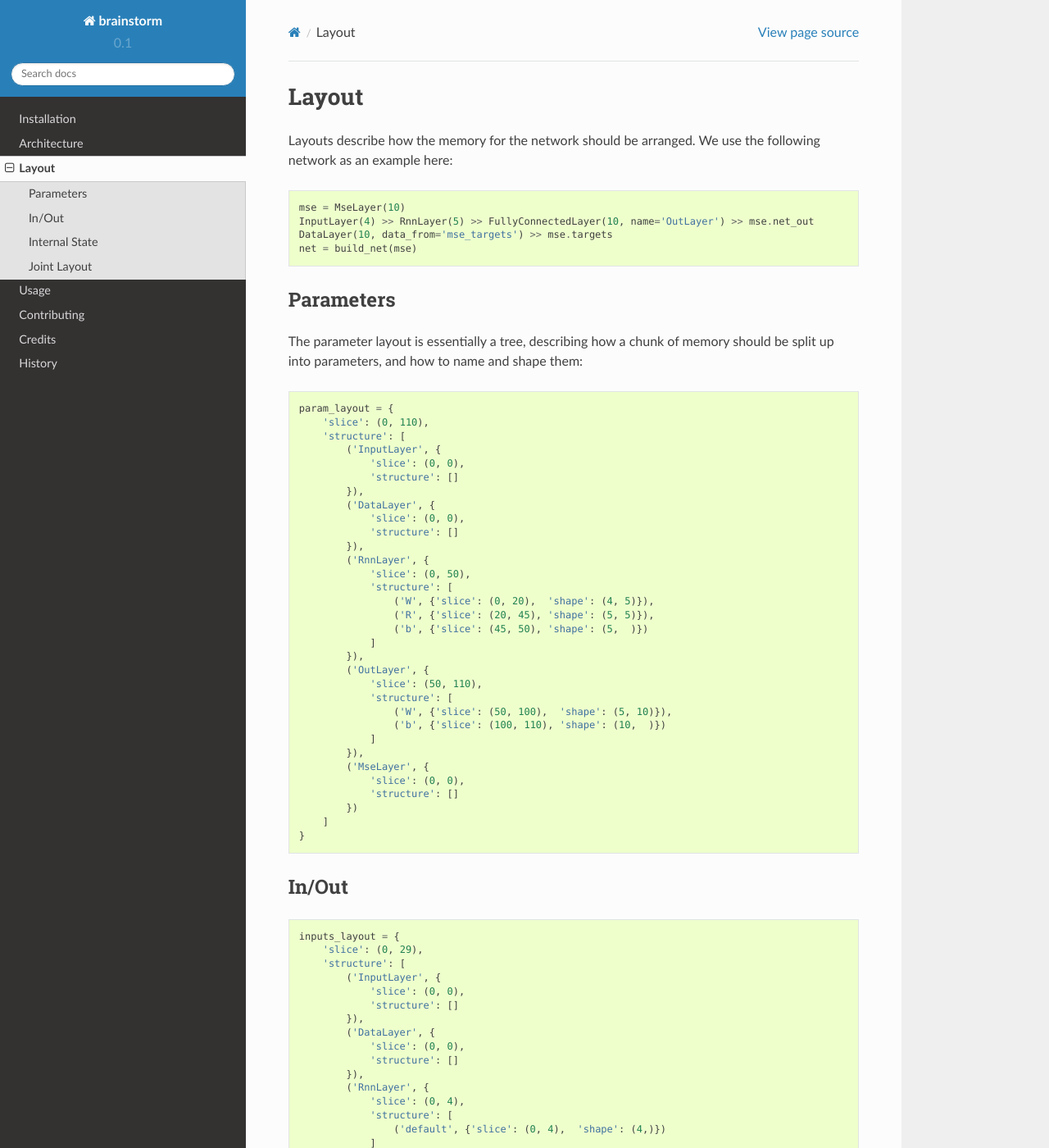
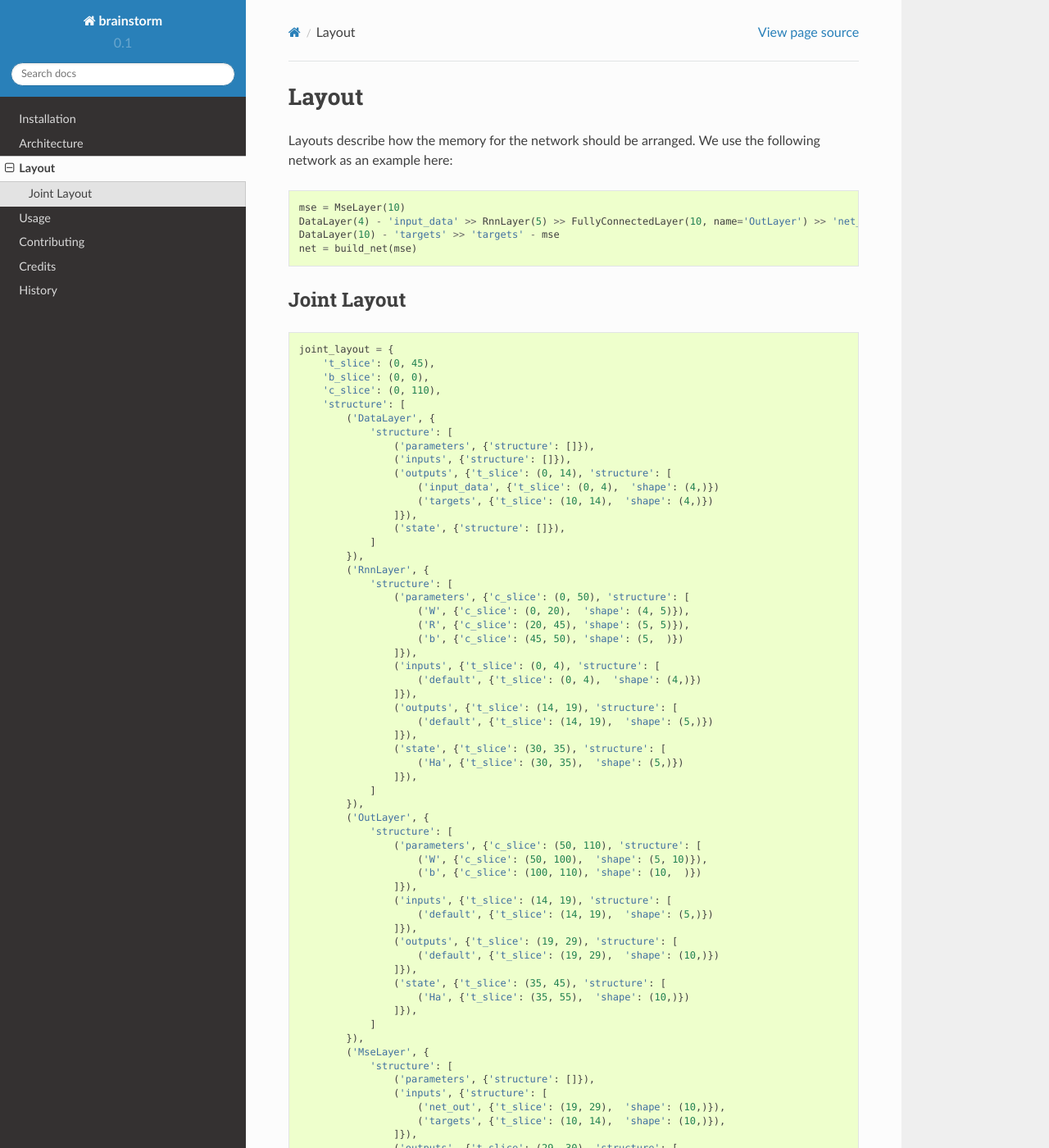
Before and after one commit to IDSIA/brainstorm, a Sphinx documentation site: the page built from docs/layout.rst, in a window 1280 px wide and 1400 px high. Shown: the whole window at 82% size. Built offline with Sphinx 7.4.7 and the Read the Docs theme 2.0.0, drawn with Linux system fonts in a browser that asks for light colours; some of the changed text lies outside the part shown.

Commit message:
adjusted layer interface

```diff
--- a/docs/layout.rst
+++ b/docs/layout.rst
@@ -7,169 +7,10 @@ We use the following network as an example here:
 .. code-block:: python
 
     mse = MseLayer(10)
-    InputLayer(4) >> RnnLayer(5) >> FullyConnectedLayer(10, name='OutLayer') >> mse.net_out
-    DataLayer(10, data_from='mse_targets') >> mse.targets
+    DataLayer(4) - 'input_data' >> RnnLayer(5) >> FullyConnectedLayer(10, name='OutLayer') >> 'net_out' - mse
+    DataLayer(10) - 'targets' >> 'targets' - mse
     net = build_net(mse)
 
-
-Parameters
-==========
-The parameter layout is essentially a tree, describing how a chunk of memory
-should be split up into parameters, and how to name and shape them:
-
-.. code-block:: python
-
-    param_layout = {
-        'slice': (0, 110),
-        'structure': [
-            ('InputLayer', {
-                'slice': (0, 0),
-                'structure': []
-            }),
-            ('DataLayer', {
-                'slice': (0, 0),
-                'structure': []
-            }),
-            ('RnnLayer', {
-                'slice': (0, 50),
-                'structure': [
-                    ('W', {'slice': (0, 20),  'shape': (4, 5)}),
-                    ('R', {'slice': (20, 45), 'shape': (5, 5)}),
-                    ('b', {'slice': (45, 50), 'shape': (5,  )})
-                ]
-            }),
-            ('OutLayer', {
-                'slice': (50, 110),
-                'structure': [
-                    ('W', {'slice': (50, 100),  'shape': (5, 10)}),
-                    ('b', {'slice': (100, 110), 'shape': (10,  )})
-                ]
-            }),
-            ('MseLayer', {
-                'slice': (0, 0),
-                'structure': []
-            })
-        ]
-    }
-
-
-In/Out
-======
-
-
-.. code-block:: python
-
-    inputs_layout = {
-        'slice': (0, 29),
-        'structure': [
-            ('InputLayer', {
-                'slice': (0, 0),
-                'structure': []
-            }),
-            ('DataLayer', {
-                'slice': (0, 0),
-                'structure': []
-            }),
-            ('RnnLayer', {
-                'slice': (0, 4),
-                'structure': [
-                    ('default', {'slice': (0, 4),  'shape': (4,)})
-                ]
-            }),
-            ('OutLayer', {
-                'slice': (14, 19),
-                'structure': [
-                    ('default', {'slice': (14, 19),  'shape': (5,)})
-                ]
-            }),
-            ('MseLayer', {
-                # slice is missing, because memory region is disconnected
-                'structure': [
-                    ('net_out', {'slice': (19, 29),  'shape': (10,)}),
-                    ('targets', {'slice': (4,  14),  'shape': (10,)})
-                ]
-            })
-        ]
-    }
-
-
-
-.. code-block:: python
-
-    outputs_layout = {
-        'slice': (0, 30),
-        'structure': [
-            ('InputLayer', {
-                'slice': (0, 4),
-                'structure': [
-                    ('default', {'slice': (0, 4),  'shape': (4,)})
-                ]
-            }),
-            ('DataLayer', {
-                'slice': (4, 14),
-                'structure': [
-                    ('default', {'slice': (4, 14),  'shape': (10,)})
-                ]
-            }),
-            ('RnnLayer', {
-                'slice': (14, 19),
-                'structure': [
-                    ('default', {'slice': (14, 19),  'shape': (5,)})
-                ]
-            }),
-            ('OutLayer', {
-                'slice': (19, 29),
-                'structure': [
-                    ('default', {'slice': (19, 29),  'shape': (10,)})
-                ]
-            }),
-            ('MseLayer', {
-                'slice': (29, 30),
-                'structure': [
-                    ('default', {'slice': (29, 30),  'shape': (1,)})
-                ]
-            })
-        ]
-    }
-
-
-
-
-
-Internal State
-==============
-
-.. code-block:: python
-
-    state_layout = {
-        'slice': (0, 15),
-        'structure': [
-            ('InputLayer', {
-                'slice': (0, 0),
-                'structure': []
-            }),
-            ('DataLayer', {
-                'slice': (0, 0),
-                'structure': []
-            }),
-            ('RnnLayer', {
-                'slice': (0, 5),
-                'structure': [
-                    ('Ha', {'slice': (0, 5),  'shape': (5,)})
-                ]
-            }),
-            ('OutLayer', {
-                'slice': (5, 15),
-                'structure': [
-                    ('Ha', {'slice': (5, 15),  'shape': (10,)})
-                ]
-            }),
-            ('MseLayer', {
-                'slice': (15, 15),
-                'structure': []
-            })
-        ]
-    }
 
 
 Joint Layout
@@ -179,24 +20,16 @@ Joint Layout
 
     joint_layout = {
         't_slice': (0, 45),
+        'b_slice': (0, 0),
         'c_slice': (0, 110),
         'structure': [
-            ('InputLayer', {
-                'structure': [
-                    ('parameters', {'structure': []}),
-                    ('inputs', {'structure': []}),
-                    ('outputs', {'t_slice': (0, 4), 'structure': [
-                        ('default', {'t_slice': (0, 4),  'shape': (4,)})
-                    ]}),
-                    ('state', {'structure': []}),
-                ]
-            }),
             ('DataLayer', {
                 'structure': [
                     ('parameters', {'structure': []}),
                     ('inputs', {'structure': []}),
-                    ('outputs', {'t_slice': (10, 14), 'structure': [
-                        ('default', {'t_slice': (10, 14),  'shape': (4,)})
+                    ('outputs', {'t_slice': (0, 14), 'structure': [
+                        ('input_data', {'t_slice': (0, 4),  'shape': (4,)})
+                        ('targets', {'t_slice': (10, 14),  'shape': (4,)})
                     ]}),
                     ('state', {'structure': []}),
                 ]
@@ -204,9 +37,9 @@ Joint Layout
             ('RnnLayer', {
                 'structure': [
                     ('parameters', {'c_slice': (0, 50), 'structure': [
-                        ('W', {'slice': (0, 20),  'shape': (4, 5)}),
-                        ('R', {'slice': (20, 45), 'shape': (5, 5)}),
-                        ('b', {'slice': (45, 50), 'shape': (5,  )})
+                        ('W', {'c_slice': (0, 20),  'shape': (4, 5)}),
+                        ('R', {'c_slice': (20, 45), 'shape': (5, 5)}),
+                        ('b', {'c_slice': (45, 50), 'shape': (5,  )})
                     ]}),
                     ('inputs', {'t_slice': (0, 4), 'structure': [
                         ('default', {'t_slice': (0, 4),  'shape': (4,)})
@@ -237,7 +70,6 @@ Joint Layout
                 ]
             }),
             ('MseLayer', {
-                'slice': (0, 0),
                 'structure': [
                     ('parameters', {'structure': []}),
                     ('inputs', {'structure': [
```
Also changed, not shown: 4 other files.
